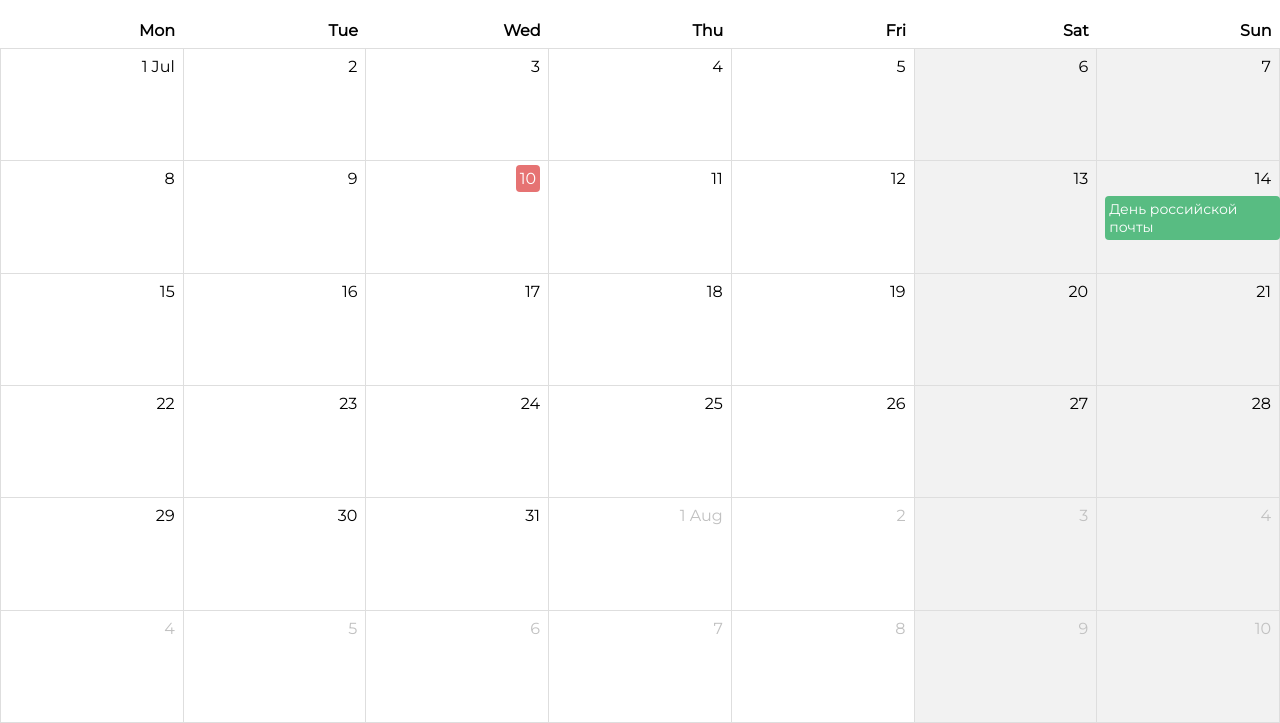
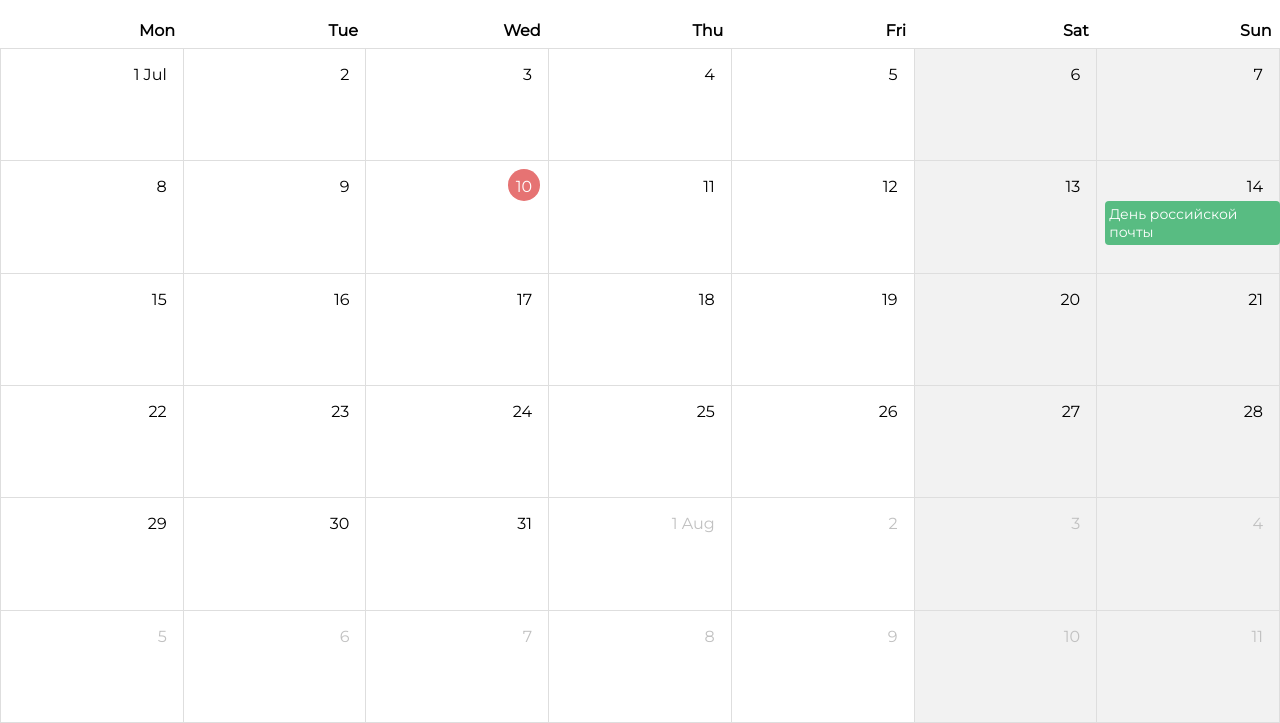
Before and after one commit to kyborq/weblabs, a plain HTML site: page lab3/index.html in a window 1280 px wide. Shown: the part 77-800 px from the top of the page. Drawn offline with Linux system fonts and the light colour scheme.

Commit message:
Added rounded day indicator

```diff
--- a/lab3/css/style.css
+++ b/lab3/css/style.css
@@ -67,13 +67,20 @@ body {
   border-radius: 4px;
   color: white;
   text-align: left;
-  margin-top: 8px;
+  margin-top: 32px;
+}
+
+.day {
+  padding: 8px;
+  display: block;
+  float: right;
+  min-width: 16px;
+  height: 16px;
 }
 
 .today {
-  padding: 4px;
   background: #E67373;
-  border-radius: 4px;
+  border-radius: 100%;
   color: white;
 }
 
--- a/lab3/index.html
+++ b/lab3/index.html
@@ -31,64 +31,64 @@
       </tr>
 
       <tr>
-        <td>1 Jul</td>
-        <td>2</td>
-        <td>3</td>
-        <td>4</td>
-        <td>5</td>
-        <td class="vacation">6</td>
-        <td class="vacation">7</td>
+        <td><span class="day">1 Jul</span></td>
+        <td><span class="day">2</span></td>
+        <td><span class="day">3</span></td>
+        <td><span class="day">4</span></td>
+        <td><span class="day">5</span></td>
+        <td class="vacation"><span class="day">6</span></td>
+        <td class="vacation"><span class="day">7</span></td>
       </tr>
 
       <tr>
-        <td>8</td>
-        <td>9</td>
-        <td><span class="today">10</span></td>
-        <td>11</td>
-        <td>12</td>
-        <td class="vacation">13</td>
-        <td class="vacation">14<div class="holiday">День российской почты</div>
+        <td><span class="day">8</span></td>
+        <td><span class="day">9</span></td>
+        <td><span class="day today">10</span></td>
+        <td><span class="day">11</span></td>
+        <td><span class="day">12</span></td>
+        <td class="vacation"><span class="day">13</span></td>
+        <td class="vacation"><span class="day">14</span><div class="holiday">День российской почты</div>
         </td>
       </tr>
 
       <tr>
-        <td>15</td>
-        <td>16</td>
-        <td>17</td>
-        <td>18</td>
-        <td>19</td>
-        <td class="vacation">20</td>
-        <td class="vacation">21</td>
+        <td><span class="day">15</span></td>
+        <td><span class="day">16</span></td>
+        <td><span class="day">17</span></td>
+        <td><span class="day">18</span></td>
+        <td><span class="day">19</span></td>
+        <td class="vacation"><span class="day">20</span></td>
+        <td class="vacation"><span class="day">21</span></td>
       </tr>
 
       <tr>
-        <td>22</td>
-        <td>23</td>
-        <td>24</td>
-        <td>25</td>
-        <td>26</td>
-        <td class="vacation">27</td>
-        <td class="vacation">28</td>
+        <td><span class="day">22</span></td>
+        <td><span class="day">23</span></td>
+        <td><span class="day">24</span></td>
+        <td><span class="day">25</span></td>
+        <td><span class="day">26</span></td>
+        <td class="vacation"><span class="day">27</span></td>
+        <td class="vacation"><span class="day">28</span></td>
       </tr>
 
       <tr>
-        <td>29</td>
-        <td>30</td>
-        <td>31</td>
-        <td class="other-month">1 Aug</td>
-        <td class="other-month">2</td>
-        <td class="other-month vacation">3</td>
-        <td class="other-month vacation">4</td>
+        <td><span class="day">29</span></td>
+        <td><span class="day">30</span></td>
+        <td><span class="day">31</span></td>
+        <td class="other-month"><span class="day">1 Aug</span></td>
+        <td class="other-month"><span class="day">2</span></td>
+        <td class="other-month vacation"><span class="day">3</span></td>
+        <td class="other-month vacation"><span class="day">4</span></td>
       </tr>
 
       <tr>
-        <td class="other-month">4</td>
-        <td class="other-month">5</td>
-        <td class="other-month">6</td>
-        <td class="other-month">7</td>
-        <td class="other-month">8</td>
-        <td class="other-month vacation">9</td>
-        <td class="other-month vacation">10</td>
+        <td class="other-month"><span class="day">5</span></td>
+        <td class="other-month"><span class="day">6</span></td>
+        <td class="other-month"><span class="day">7</span></td>
+        <td class="other-month"><span class="day">8</span></td>
+        <td class="other-month"><span class="day">9</span></td>
+        <td class="other-month vacation"><span class="day">10</span></td>
+          <td class="other-month vacation"><span class="day">11</span></td>
       </tr>
     </table> -->
   </div>
```
